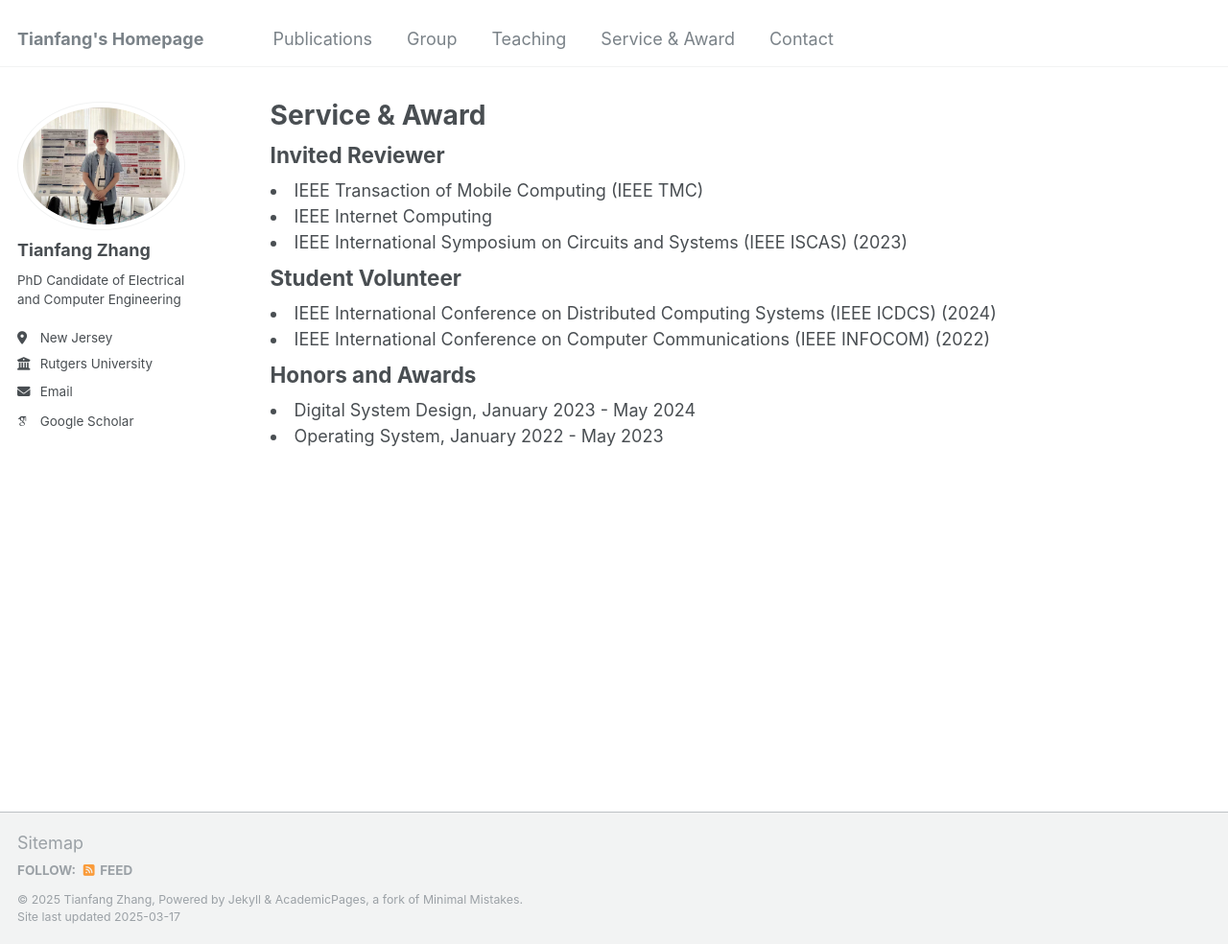
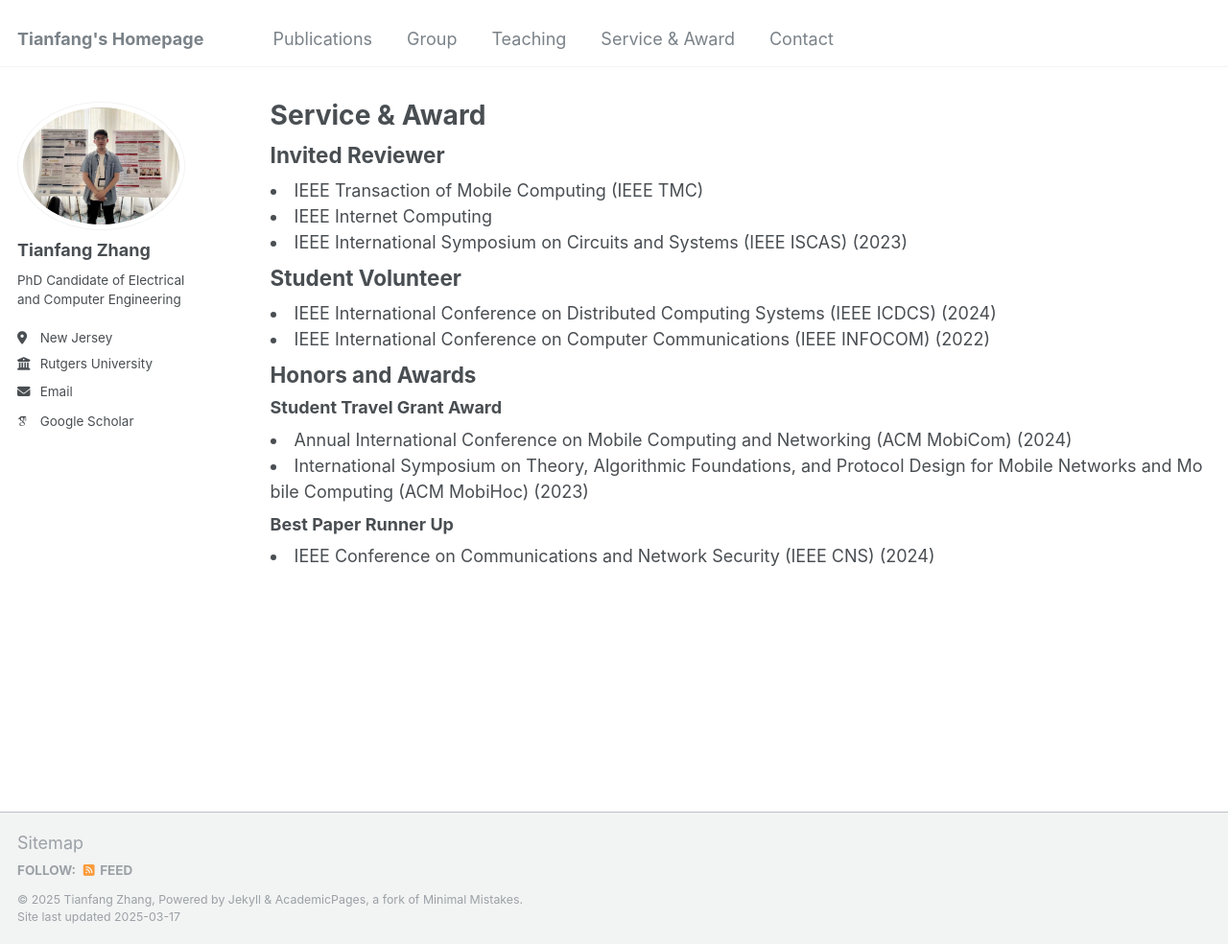
Before and after one commit to tianfang96/tianfang96.github.io, a Jekyll site: the page built from _pages/portfolio.html, in a window 1280 px wide and 984 px high. Shown: the whole window at 96% size. Built offline with Jekyll 4.4.1, drawn with Linux system fonts in a browser that asks for light colours; some web fonts are replaced.

Commit message:
Update portfolio.html

```diff
--- a/_pages/portfolio.html
+++ b/_pages/portfolio.html
@@ -14,5 +14,9 @@ author_profile: true
 <li class="course">IEEE International Conference on Computer Communications (IEEE INFOCOM) (2022)</li>
 
 <h2 style="margin-top: 10px; margin-bottom: 10px;"><strong>Honors and Awards</strong></h2>
-<li class="course">Digital System Design, January 2023 - May 2024</li>
-<li class="course">Operating System, January 2022 - May 2023</li>
+<h3 style="margin-top: 10px;">Student Travel Grant Award</h3>
+<li class="course">Annual International Conference on Mobile Computing and Networking (ACM MobiCom) (2024)</li>
+<li class="course">International Symposium on Theory, Algorithmic Foundations, and Protocol Design for Mobile Networks and Mo
+bile Computing (ACM MobiHoc) (2023)</li>
+<h3 style="margin-top: 10px;">Best Paper Runner Up</h3>
+<li class="course">IEEE Conference on Communications and Network Security (IEEE CNS) (2024)</li>
```
